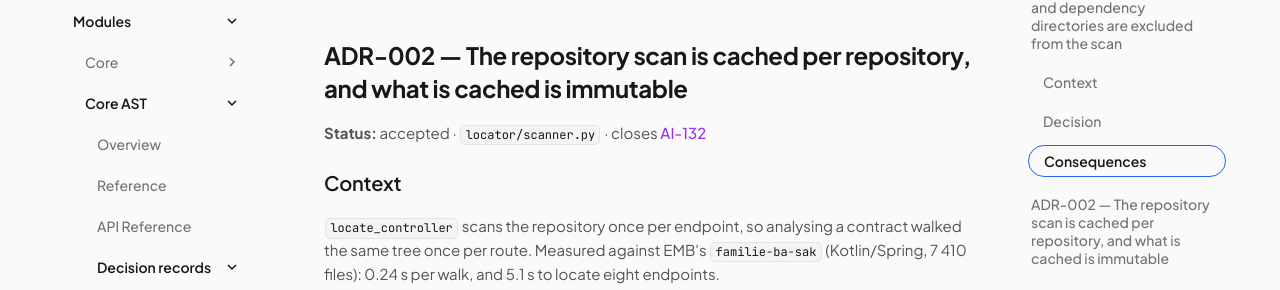
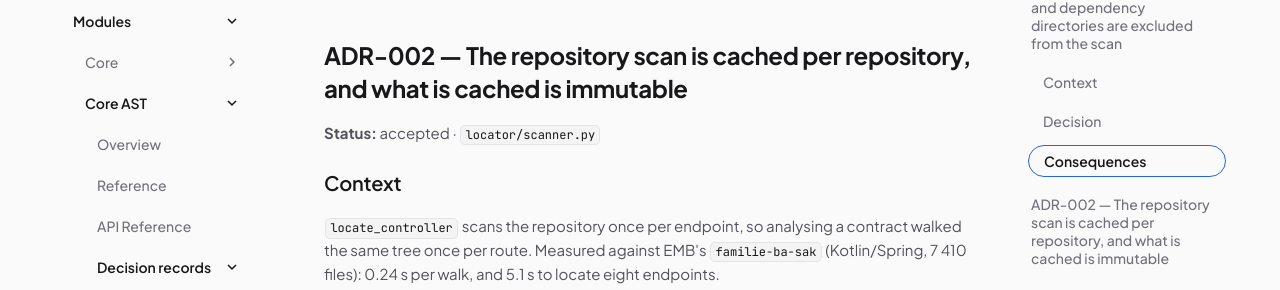
Before and after one commit to Spec-Forge-Testing/specforge-docs, an MkDocs documentation site: the page built from docs/modules/core-ast/adr/locator.md, in a window 1280 px wide and 900 px high, scrolled down 865 px. Shown: the part 137-427 px from the top of the window. Built offline with MkDocs 1.6.1 and Material for MkDocs 9.7.7, drawn with Linux system fonts in a browser that asks for light colours; comment, search, counter and statistics services are not loaded.

Commit message:
docs(core-ast): the locator ADR statuses stand without ticket links

```diff
--- a/docs/modules/core-ast/adr/locator.md
+++ b/docs/modules/core-ast/adr/locator.md
@@ -44,7 +44,7 @@ governing rule exists to prevent.
 
 ## ADR-002 — The repository scan is cached per repository, and what is cached is immutable { #adr-002 }
 
-**Status:** accepted · `locator/scanner.py` · closes [AI-132](https://linear.app/ai-pbt/issue/AI-132)
+**Status:** accepted · `locator/scanner.py`
 
 ### Context
 
@@ -261,7 +261,7 @@ in `patterns.toml` is therefore load-bearing, not cosmetic.
 
 ## ADR-010 — Following a router mount is two hops, and returns a scope { #adr-010 }
 
-**Status:** accepted · `locator/matcher.py` · closes [AI-213](https://linear.app/ai-pbt/issue/AI-213)
+**Status:** accepted · `locator/matcher.py`
 
 ### Context
 
```
